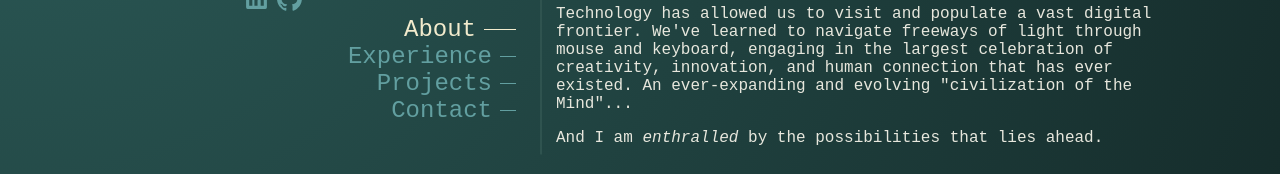
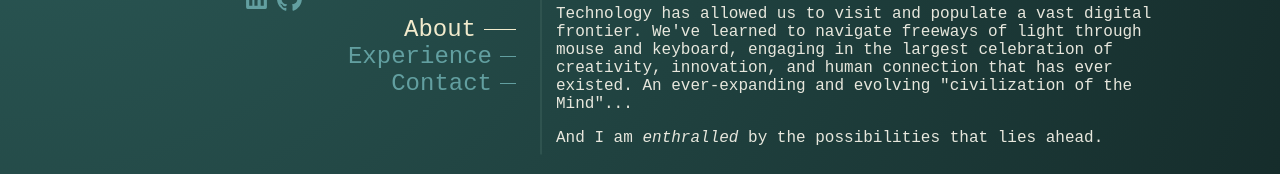
Before and after one commit to ravedaymond/portfolio-daveraymond.dev, a SvelteKit app: page / in a window 1280 px wide. Shown: the part 307-481 px from the top of the page. Built offline with nearby package versions, Linux system fonts and the light colour scheme.

Commit message:
Removed project from content data temporarily.

```diff
--- a/src/routes/+page.svelte
+++ b/src/routes/+page.svelte
@@ -100,13 +100,6 @@
 						list: []
 					}
 				]
-			},
-			projects: {
-				header: 'Projects',
-				more: {
-					url: '/projects',
-					text: 'View all projects'
-				}
 			},
 			contact: {
 				header: 'Contact',
```
